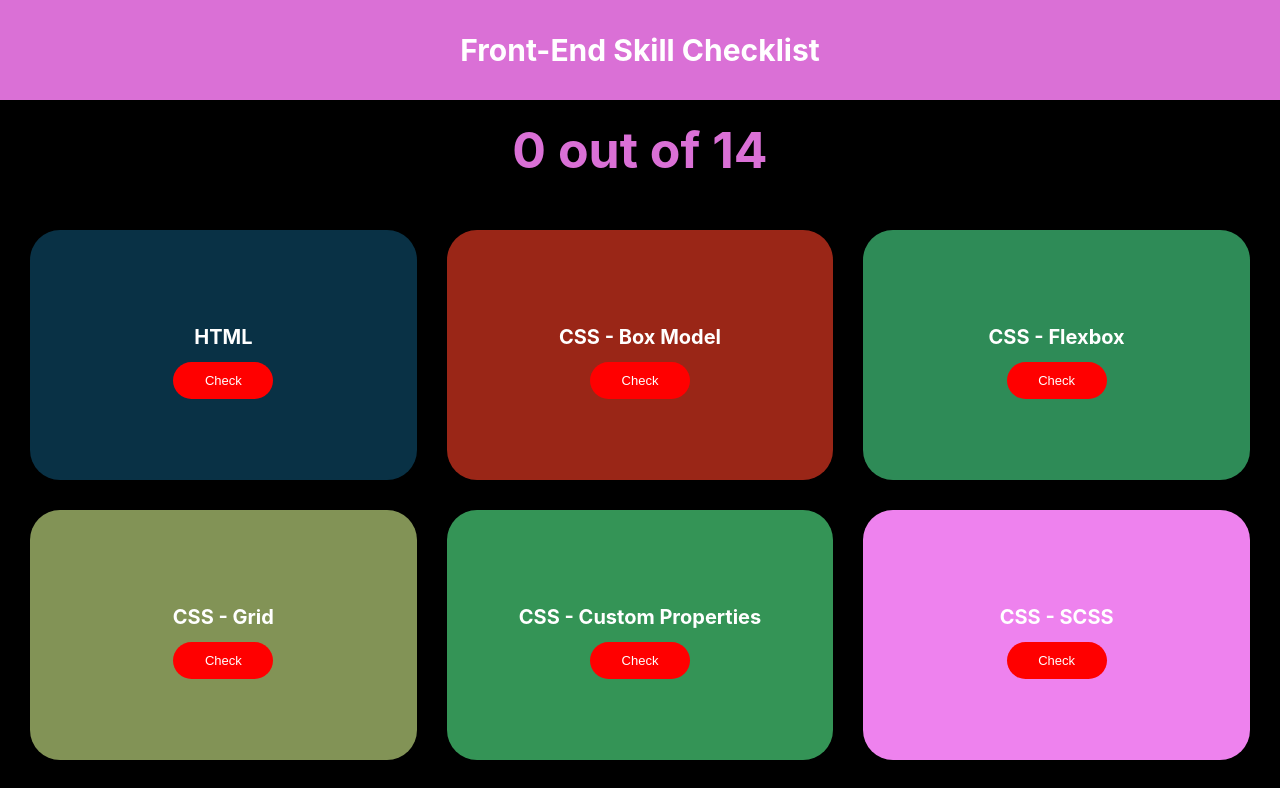
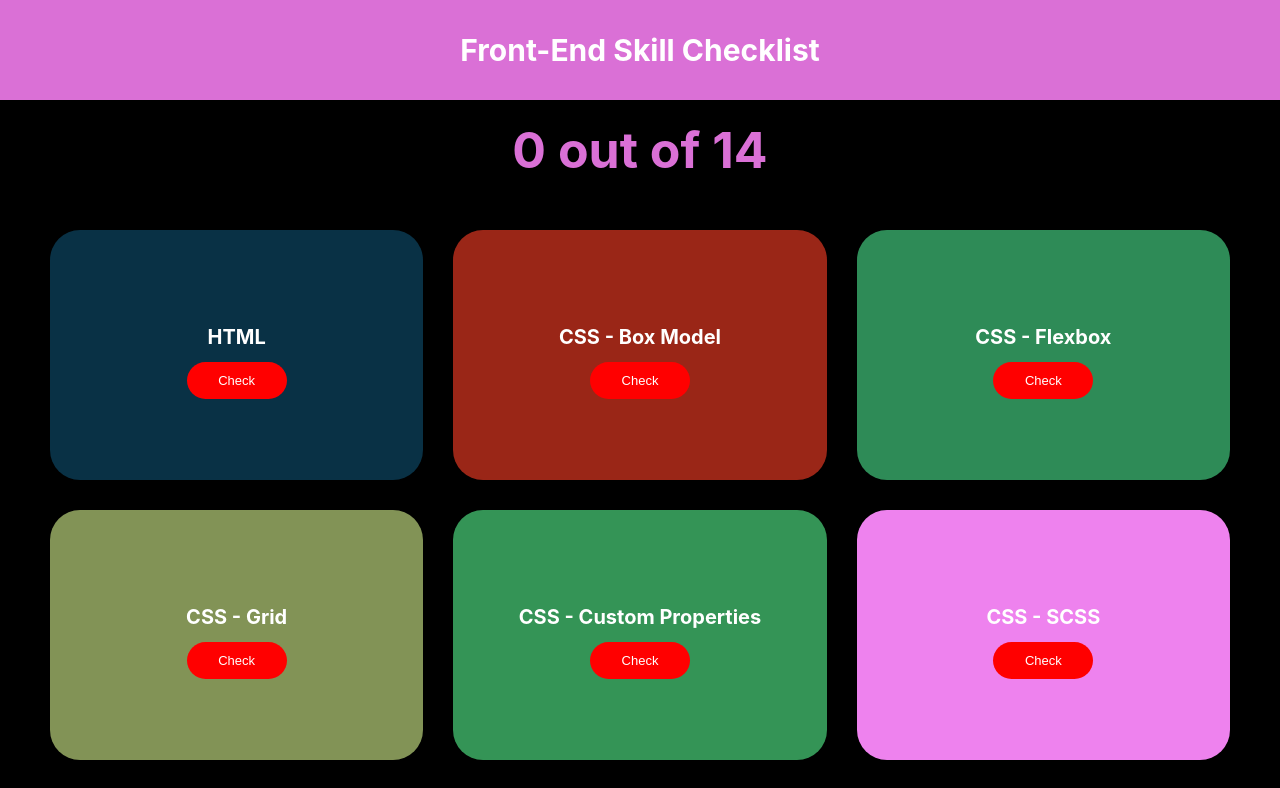
Before and after one commit to danielcarlman/skillcalculator, a React (Create React App) app: page / in a window 1280 px wide. Shown: the top 788 px of the page. Built offline with nearby package versions, Linux system fonts and the light colour scheme.

Commit message:
Tweaked box padding

```diff
--- a/src/styles.js
+++ b/src/styles.js
@@ -32,7 +32,7 @@ const BoxContainer = styled.div`
   grid-gap: 30px;
   width: 100%;
   height: 100vh;
-  padding: 30px 30px;
+  padding: 30px 50px;
 `;
 
 const Box = styled.div`
```
